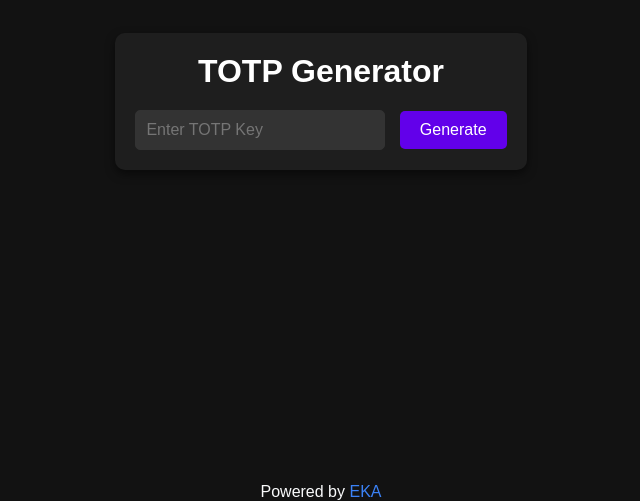
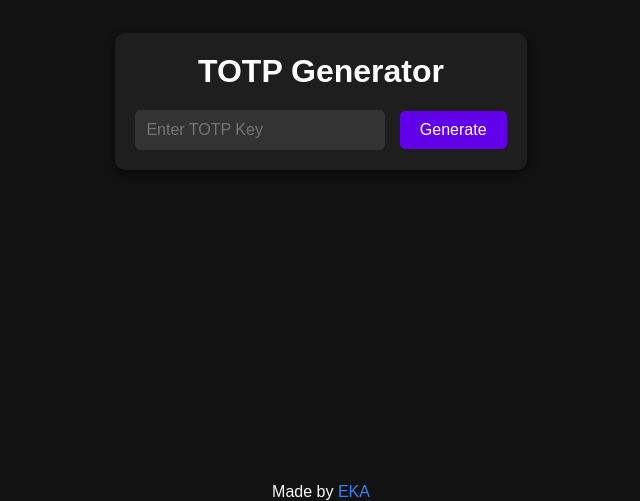
Before and after one commit to EnesKeremAYDIN/totp-generator, a plain HTML site: page index.html in a window 1280 px wide. Shown: the part 299-800 px from the top of the page, 319-959 px from the left. Drawn offline with Linux system fonts and the light colour scheme.

Commit message:
Update index.html

```diff
--- a/index.html
+++ b/index.html
@@ -20,7 +20,7 @@
         </div>
     </div>
     <footer class="footer">
-        <p>Powered by <a href="https://eneskeremaydin.com.tr" target="_blank">EKA</a></p>
+        <p>Made by <a href="https://eneskeremaydin.com.tr" target="_blank">EKA</a></p>
     </footer>
     <script src="script.js"></script>
 </body>
```
